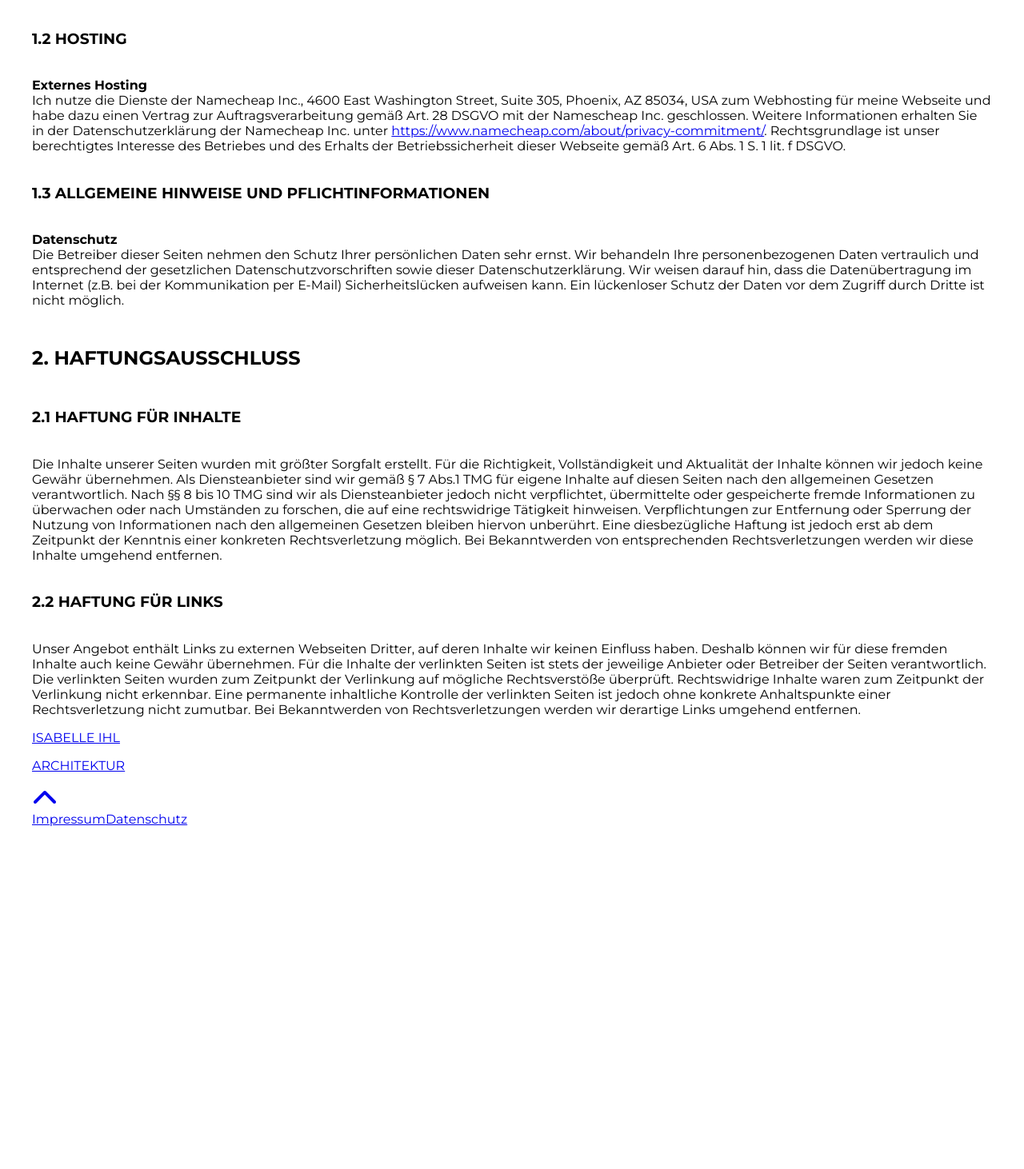
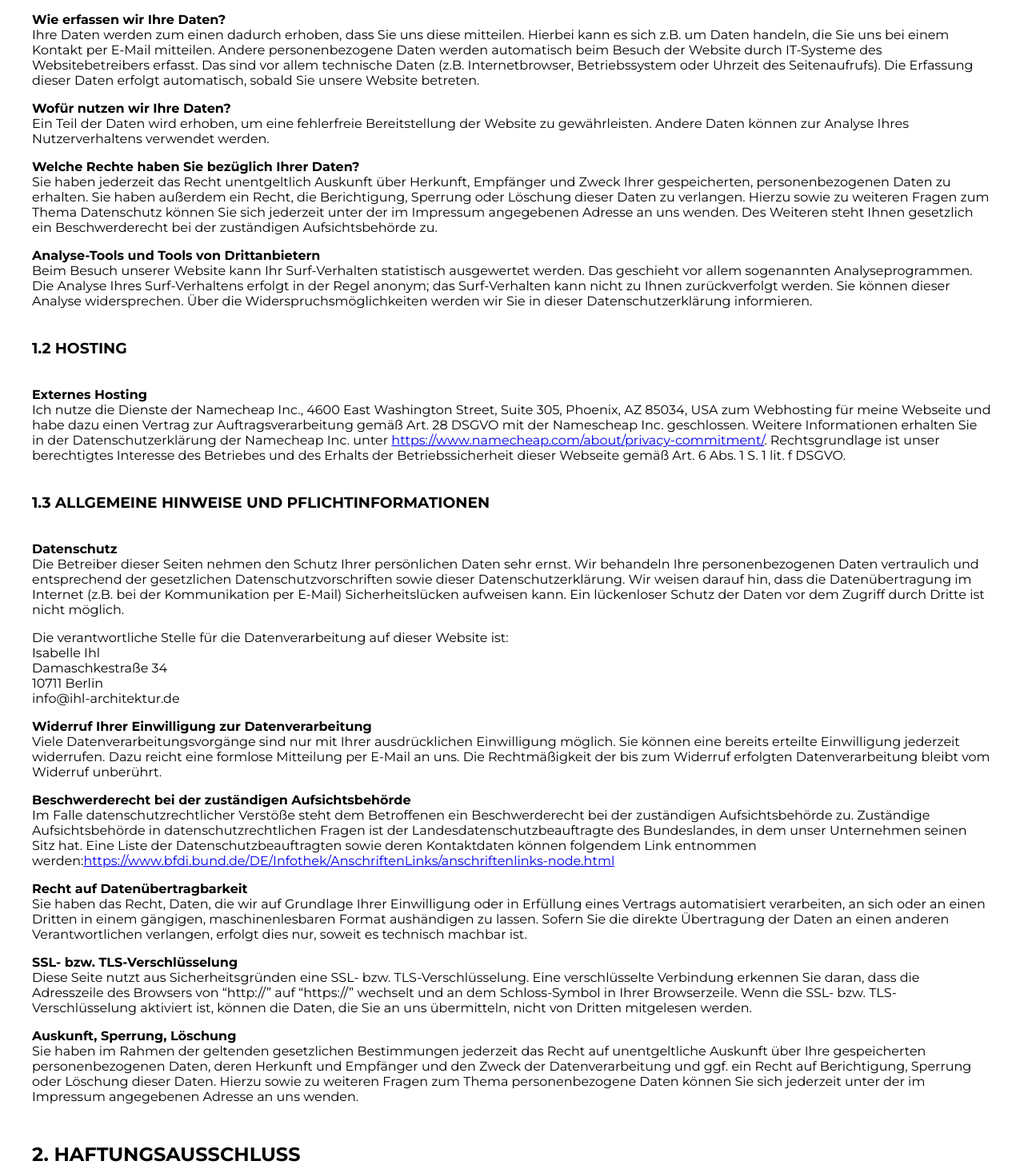
Before and after one commit to ihl-architektur/ihl-architektur.github.io, a React (Create React App) app: page /datenschutz in a window 1280 px wide. Shown: the part 688-2150 px from the top of the page at 80% size. Before the commit the page ends 1730 px from the top, so only its background shows below. Built offline with nearby package versions, Linux system fonts and the light colour scheme; the HTML template or start-up script is replaced by a standard one.

Commit message:
Imprint - Text hinzugefügt

```diff
--- a/src/pages/DataPrivacy.jsx
+++ b/src/pages/DataPrivacy.jsx
@@ -27,6 +27,52 @@ const DataPrivacy = () => {
           Die Datenverarbeitung auf dieser Website erfolgt ausschließlich durch
           den Websitebetreiber. Dessen Kontaktdaten können Sie dem Impressum
           dieser Website entnehmen.
+        </p>
+
+        <p>
+          <strong>Wie erfassen wir Ihre Daten?</strong>
+          <br />
+          Ihre Daten werden zum einen dadurch erhoben, dass Sie uns diese
+          mitteilen. Hierbei kann es sich z.B. um Daten handeln, die Sie uns bei
+          einem Kontakt per E-Mail mitteilen. Andere personenbezogene Daten
+          werden automatisch beim Besuch der Website durch IT-Systeme des
+          Websitebetreibers erfasst. Das sind vor allem technische Daten (z.B.
+          Internetbrowser, Betriebssystem oder Uhrzeit des Seitenaufrufs). Die
+          Erfassung dieser Daten erfolgt automatisch, sobald Sie unsere Website
+          betreten.
+        </p>
+
+        <p>
+          <strong>Wofür nutzen wir Ihre Daten?</strong>
+          <br />
+          Ein Teil der Daten wird erhoben, um eine fehlerfreie Bereitstellung
+          der Website zu gewährleisten. Andere Daten können zur Analyse Ihres
+          Nutzerverhaltens verwendet werden.
+        </p>
+
+        <p>
+          <strong>Welche Rechte haben Sie bezüglich Ihrer Daten?</strong>
+          <br />
+          Sie haben jederzeit das Recht unentgeltlich Auskunft über Herkunft,
+          Empfänger und Zweck Ihrer gespeicherten, personenbezogenen Daten zu
+          erhalten. Sie haben außerdem ein Recht, die Berichtigung, Sperrung
+          oder Löschung dieser Daten zu verlangen. Hierzu sowie zu weiteren
+          Fragen zum Thema Datenschutz können Sie sich jederzeit unter der im
+          Impressum angegebenen Adresse an uns wenden. Des Weiteren steht Ihnen
+          gesetzlich ein Beschwerderecht bei der zuständigen Aufsichtsbehörde
+          zu.
+        </p>
+
+        <p>
+          <strong>Analyse-Tools und Tools von Drittanbietern</strong>
+          <br />
+          Beim Besuch unserer Website kann Ihr Surf-Verhalten statistisch
+          ausgewertet werden. Das geschieht vor allem sogenannten
+          Analyseprogrammen. Die Analyse Ihres Surf-Verhaltens erfolgt in der
+          Regel anonym; das Surf-Verhalten kann nicht zu Ihnen zurückverfolgt
+          werden. Sie können dieser Analyse widersprechen. Über die
+          Widerspruchsmöglichkeiten werden wir Sie in dieser
+          Datenschutzerklärung informieren.
         </p>
 
         <h3 style={{ margin: '2em 0' }}>1.2 HOSTING</h3>
@@ -61,6 +107,77 @@ const DataPrivacy = () => {
           im Internet (z.B. bei der Kommunikation per E-Mail) Sicherheitslücken
           aufweisen kann. Ein lückenloser Schutz der Daten vor dem Zugriff durch
           Dritte ist nicht möglich.
+        </p>
+
+        <p>
+          Die verantwortliche Stelle für die Datenverarbeitung auf dieser
+          Website ist:
+          <br />
+          Isabelle Ihl
+          <br />
+          Damaschkestraße 34
+          <br />
+          10711 Berlin
+          <br />
+          info@ihl-architektur.de
+        </p>
+
+        <p>
+          <strong>Widerruf Ihrer Einwilligung zur Datenverarbeitung</strong>
+          <br />
+          Viele Datenverarbeitungsvorgänge sind nur mit Ihrer ausdrücklichen
+          Einwilligung möglich. Sie können eine bereits erteilte Einwilligung
+          jederzeit widerrufen. Dazu reicht eine formlose Mitteilung per E-Mail
+          an uns. Die Rechtmäßigkeit der bis zum Widerruf erfolgten
+          Datenverarbeitung bleibt vom Widerruf unberührt.
+        </p>
+
+        <p>
+          <strong>Beschwerderecht bei der zuständigen Aufsichtsbehörde</strong>
+          <br />
+          Im Falle datenschutzrechtlicher Verstöße steht dem Betroffenen ein
+          Beschwerderecht bei der zuständigen Aufsichtsbehörde zu. Zuständige
+          Aufsichtsbehörde in datenschutzrechtlichen Fragen ist der
+          Landesdatenschutzbeauftragte des Bundeslandes, in dem unser
+          Unternehmen seinen Sitz hat. Eine Liste der Datenschutzbeauftragten
+          sowie deren Kontaktdaten können folgendem Link entnommen werden:
+          <a href="https://www.bfdi.bund.de/DE/Infothek/AnschriftenLinks/anschriftenlinks-node.html">
+            https://www.bfdi.bund.de/DE/Infothek/AnschriftenLinks/anschriftenlinks-node.html
+          </a>
+        </p>
+
+        <p>
+          <strong>Recht auf Datenübertragbarkeit</strong>
+          <br />
+          Sie haben das Recht, Daten, die wir auf Grundlage Ihrer Einwilligung
+          oder in Erfüllung eines Vertrags automatisiert verarbeiten, an sich
+          oder an einen Dritten in einem gängigen, maschinenlesbaren Format
+          aushändigen zu lassen. Sofern Sie die direkte Übertragung der Daten an
+          einen anderen Verantwortlichen verlangen, erfolgt dies nur, soweit es
+          technisch machbar ist.
+        </p>
+
+        <p>
+          <strong>SSL- bzw. TLS-Verschlüsselung</strong>
+          <br />
+          Diese Seite nutzt aus Sicherheitsgründen eine SSL- bzw.
+          TLS-Verschlüsselung. Eine verschlüsselte Verbindung erkennen Sie
+          daran, dass die Adresszeile des Browsers von “http://” auf “https://”
+          wechselt und an dem Schloss-Symbol in Ihrer Browserzeile. Wenn die
+          SSL- bzw. TLS-Verschlüsselung aktiviert ist, können die Daten, die Sie
+          an uns übermitteln, nicht von Dritten mitgelesen werden.
+        </p>
+
+        <p>
+          <strong>Auskunft, Sperrung, Löschung</strong>
+          <br />
+          Sie haben im Rahmen der geltenden gesetzlichen Bestimmungen jederzeit
+          das Recht auf unentgeltliche Auskunft über Ihre gespeicherten
+          personenbezogenen Daten, deren Herkunft und Empfänger und den Zweck
+          der Datenverarbeitung und ggf. ein Recht auf Berichtigung, Sperrung
+          oder Löschung dieser Daten. Hierzu sowie zu weiteren Fragen zum Thema
+          personenbezogene Daten können Sie sich jederzeit unter der im
+          Impressum angegebenen Adresse an uns wenden.
         </p>
 
         <h2 style={{ margin: '2em 0' }}>2. HAFTUNGSAUSSCHLUSS</h2>
--- a/src/pages/Imprint.jsx
+++ b/src/pages/Imprint.jsx
@@ -4,7 +4,100 @@ import Container from 'utils/Container';
 const Imprint = () => {
   return (
     <Container>
-      <div>Impressum, hallo</div>
+      <div>
+        <h1 style={{ margin: '2em 0' }}>IMPRESSUM</h1>
+
+        <p>
+          Isabelle Ihl
+          <br />
+          Damaschkestraße 34
+          <br />
+          D- 10711 Berlin
+          <br />
+          +49 15733927022
+          <br />
+          info@ihl-architektur.de
+        </p>
+
+        <h2 style={{ margin: '2em 0' }}>SITZ DER GESELLSCHAFT</h2>
+
+        <p>
+          Amtsgericht Charlottenburg HRB 224077
+          <br />
+          Geschäftsführer Dipl. Ing. Arch. Malte Looff und Dipl. Ing. Arch.
+          Andreas Dopfer
+          <br />
+          USt-ID DE337854279
+        </p>
+
+        <h2 style={{ margin: '2em 0' }}>BERUFSBEZEICHNUNG</h2>
+
+        <p>Architekt*in</p>
+
+        <h2 style={{ margin: '2em 0' }}>
+          ARCHITEKTENKAMMER UND AUFSICHTBEHÖRDE
+        </h2>
+
+        <p>Isabelle Ihl ist Mitglied der Architektenkammer Berlin</p>
+
+        <h2 style={{ margin: '2em 0' }}>BERUFSRECHTLICHE REGELUNGEN</h2>
+
+        <p>
+          Abrufbar unter:{' '}
+          <a href="https://www.ak-berlin.de/architektenkammer-berlin/regelwerke.html">
+            https://www.ak-berlin.de/architektenkammer-berlin/regelwerke.html
+          </a>
+        </p>
+
+        <ul>
+          <li>Berliner Architekten- und Baukammergesetz (ABKG);</li>
+          <li>Satzung der Architektenkammer Berlin;</li>
+          <li>Berufsordnung der Architektenkammer Berlin;</li>
+          <li>Eintragungsordnung der Architektenkammer Berlin;</li>
+          <li>Berufsanerkennungsordnung der Architektenkammer Berlin;</li>
+          <li>
+            Fortbildungs- und Praktikumsordnung der Architektenkammer Berlin.
+          </li>
+        </ul>
+
+        <h2 style={{ margin: '2em 0' }}>BERUFSHAFTPFLICHTVERSICHERUNG</h2>
+
+        <p>
+          Es besteht eine Berufshaftpflichtversicherung für die Architektinnen
+          und Architekten der Studio Qwertz GmbH über VHV Allgemeine
+          Versicherung AG, Hannover.
+        </p>
+
+        <h2 style={{ margin: '2em 0' }}>VERBRAUCHERSCHLICHTUNGSSTELLE</h2>
+
+        <p>
+          Plattform der EU-Kommission zur Online-Streitbeilegung:
+          <a href="https://ec.europa.eu/consumers/odr">
+            https://ec.europa.eu/consumers/odr
+          </a>
+          . Wir sind zur Teilnahme an einem Streitbeilegungsverfahren vor einer
+          Verbraucherschlichtungsstelle weder verpflichtet noch bereit.
+        </p>
+
+        <h2 style={{ margin: '2em 0' }}>URHEBERRECHT</h2>
+
+        <p>
+          Die durch die Seitenbetreiberin erstellten Inhalte und Werke auf
+          diesen Seiten unterliegen dem deutschen Urheberrecht. Die
+          Vervielfältigung, Bearbeitung, Verbreitung und jede Art der Verwertung
+          außerhalb der Grenzen des Urheberrechtes bedürfen der schriftlichen
+          Zustimmung des jeweiligen Autors bzw. Erstellers. Downloads und Kopien
+          dieser Seite sind nicht gestattet. Gegenteiliges ist ausdrücklich
+          vermerkt. Soweit die Inhalte auf dieser Seite nicht von der
+          Betreiberin erstellt wurden, werden die Urheberrechte Dritter
+          beachtet. Insbesondere werden Inhalte Dritter als solche
+          gekennzeichnet.
+        </p>
+
+        <h2 style={{ margin: '2em 0' }}>PROGRAMMIERUNG WEBSEITE</h2>
+
+        <p>Kai Kroth</p>
+      </div>
     </Container>
   );
 };
```
